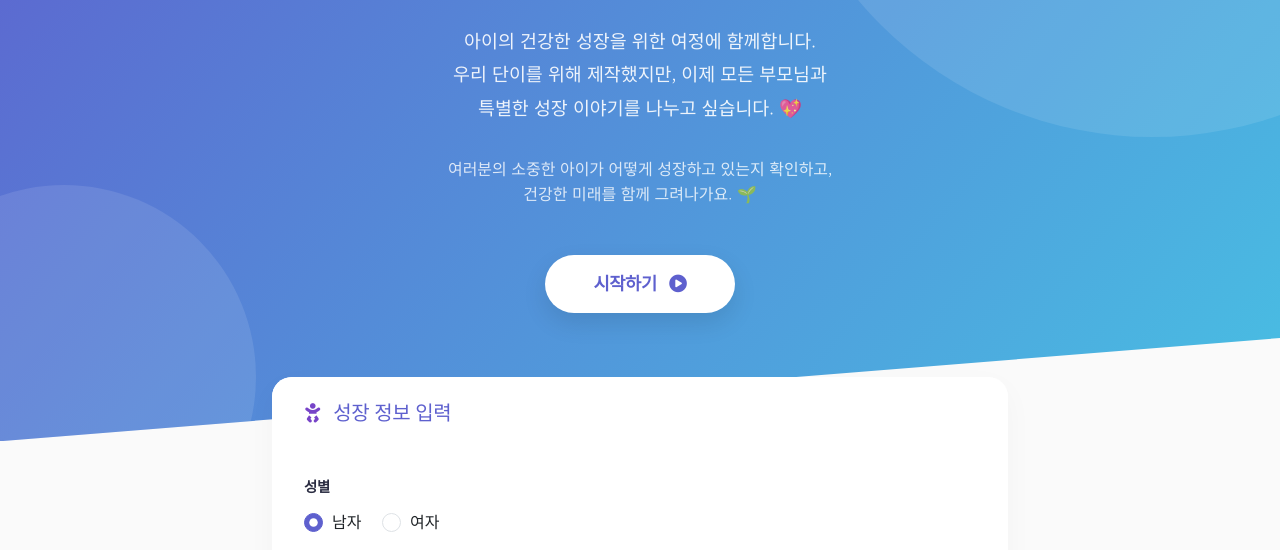
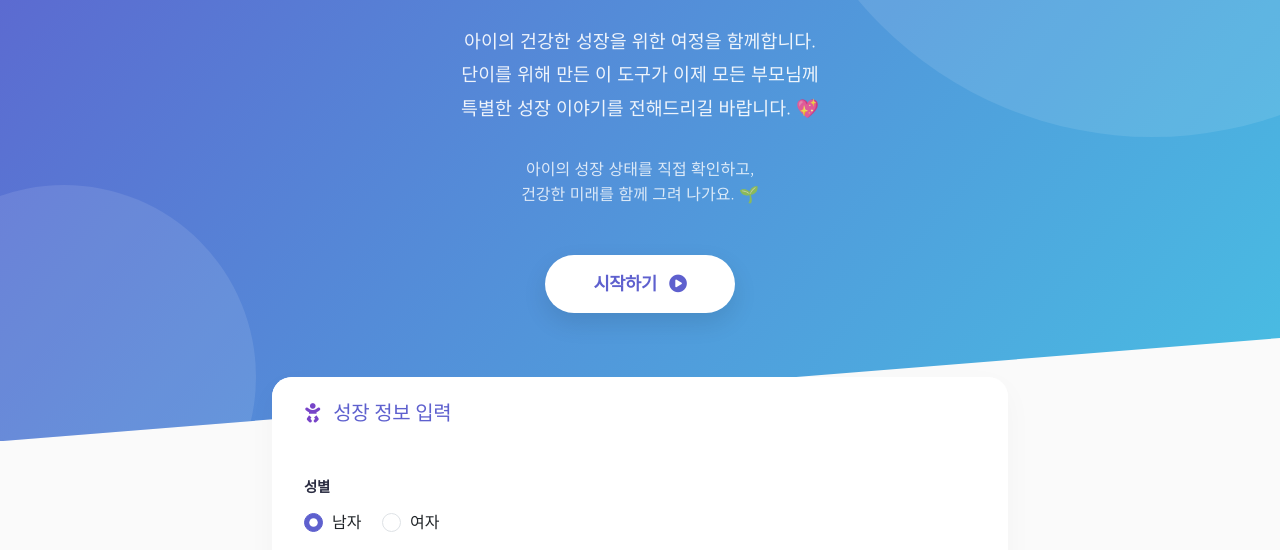
Before and after one commit to HyukKang/growth-calculator, a plain HTML site: page index.html in a window 1280 px wide. Shown: the part 247-797 px from the top of the page. Drawn offline with nearby package versions, Linux system fonts and the light colour scheme.

Commit message:
Update index.html

```diff
--- a/index.html
+++ b/index.html
@@ -14,7 +14,7 @@
     <!-- <script async src="https://pagead.googlesyndication.com/pagead/js/adsbygoogle.js?client=ca-pub-YOUR_CLIENT_ID" crossorigin="anonymous"></script> -->
 </head>
 <body>
-    <!-- Hero Section -->
+        <!-- Hero Section -->
     <div class="hero-section">
         <div class="container">
             <div class="row align-items-center">
@@ -22,13 +22,13 @@
                     <span class="badge mb-3" style="background-color: rgba(255,255,255,0.2); color: white; font-weight: 600; padding: 0.6rem 1.2rem; border-radius: 50px; backdrop-filter: blur(10px); font-size: 0.9rem; text-transform: uppercase; letter-spacing: 1px;">✨ 단이 아빠의 특별한 선물</span>
                     <h1 class="hero-title">소아청소년<br>성장도표 계산기</h1>
                     <p class="lead mb-4" style="color: rgba(255,255,255,0.9); font-weight: 300; line-height: 1.8; font-size: 1.15rem; max-width: 700px; margin: 0 auto;">
-                        아이의 건강한 성장을 위한 여정에 함께합니다.<br>
-                        우리 단이를 위해 제작했지만, 이제 모든 부모님과<br>
-                        특별한 성장 이야기를 나누고 싶습니다. 💖
+                        아이의 건강한 성장을 위한 여정을 함께합니다.<br>
+                        단이를 위해 만든 이 도구가 이제 모든 부모님께<br>
+                        특별한 성장 이야기를 전해드리길 바랍니다. 💖
                     </p>
                     <p class="mb-5" style="color: rgba(255,255,255,0.8); font-weight: 300; max-width: 600px; margin: 0 auto 2rem;">
-                        여러분의 소중한 아이가 어떻게 성장하고 있는지 확인하고,<br>
-                        건강한 미래를 함께 그려나가요. 🌱
+                        아이의 성장 상태를 직접 확인하고,<br>
+                        건강한 미래를 함께 그려 나가요. 🌱
                     </p>
                     <div class="d-flex justify-content-center">
                         <a href="#growthForm" class="btn px-5 py-3" style="border-radius: 50px; background-color: white; color: var(--primary); border: none; box-shadow: 0 10px 25px rgba(0,0,0,0.1); font-weight: 700; font-size: 1.1rem; transition: all 0.3s ease;">
@@ -39,6 +39,7 @@
             </div>
         </div>
     </div>
+
 
     <!-- Main Content -->
     <div class="container main-container">
```
